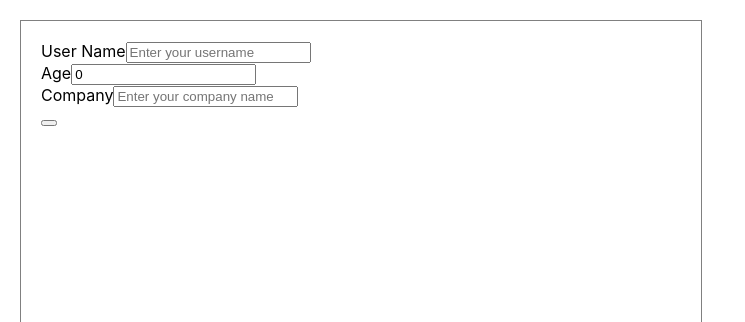
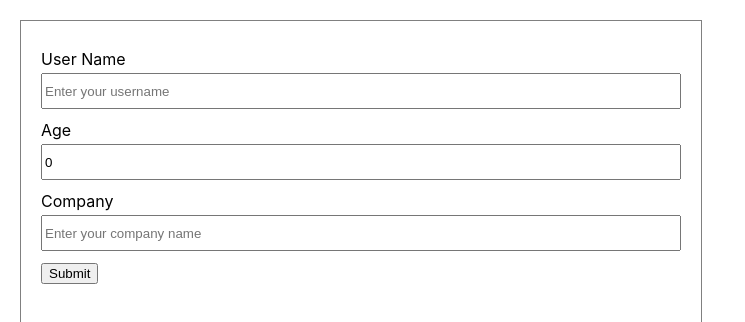
Before and after one commit to SanketWashimkar/UseReducer, a React (Create React App) app: page / in a window 1280 px wide. Shown: the top 322 px of the page, without its empty margins (0-745 px from the left). Built offline with nearby package versions, Linux system fonts and the light colour scheme.

Commit message:
main:9th commit

```diff
--- a/src/component/UserInfo/UserInfo.tsx
+++ b/src/component/UserInfo/UserInfo.tsx
@@ -27,7 +27,7 @@ const cmpDispatchFun = (newCmp: any) => {
 
   return (
     <div className={styless["user-wrapper"]}>
-      <div className={styless["from-control"]}>
+      <div className={styless["form-control"]}>
         <label htmlFor="userName">User Name</label>
         <input
           type="text"
@@ -38,7 +38,7 @@ const cmpDispatchFun = (newCmp: any) => {
           onChange={(e) => userDispatchFun(e.target.value)}
         />
       </div>
-      <div className={styless["from-control"]}>
+      <div className={styless["form-control"]}>
         <label htmlFor="age">Age</label>
         <input
           type="number"
@@ -49,7 +49,7 @@ const cmpDispatchFun = (newCmp: any) => {
           onChange={(e) =>  ageDispatchFun(e.target.value)}
         />
       </div>
-      <div className={styless["from-control"]}>
+      <div className={styless["form-control"]}>
         <label htmlFor="cmp">Company</label>
         <input
           type="text"
@@ -60,7 +60,7 @@ const cmpDispatchFun = (newCmp: any) => {
           onChange={(e) => cmpDispatchFun(e.target.value)}
         />
       </div>
-<button type = "button" onClick={submitData}> {""} </button>
+<button type = "button" onClick={submitData}> {""} Submit </button>
 
     </div>
   );
```
